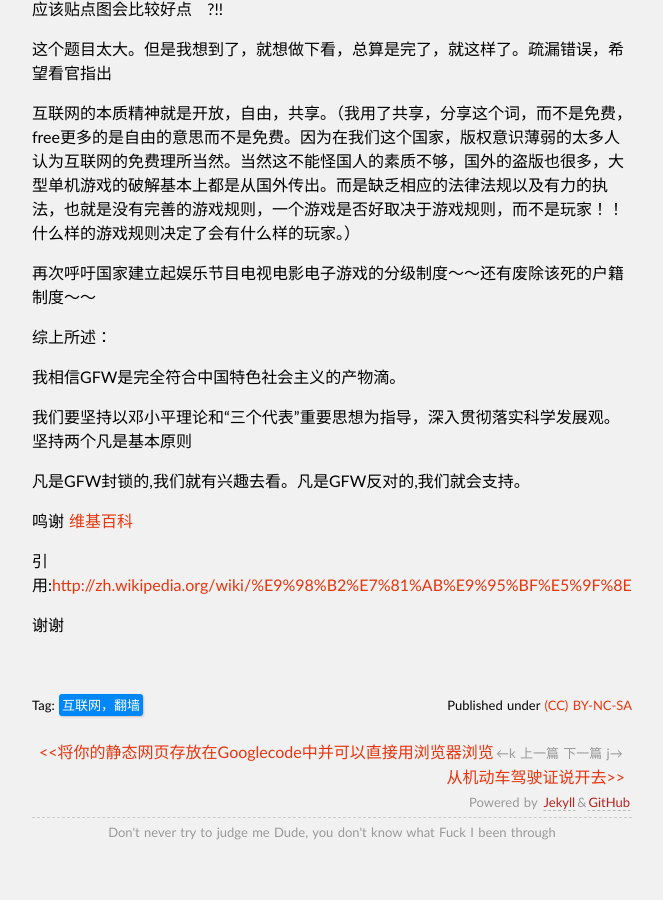
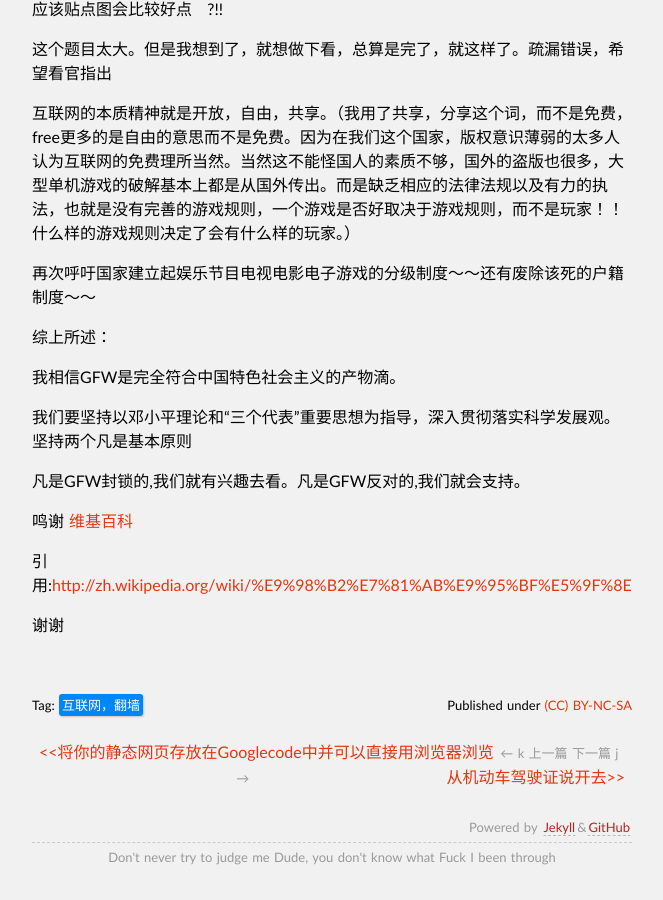
Before and after one commit to xavierskip/xavierskip.github.io, a Jekyll site: the page built from _posts/2012-01-18-e4bb80e4b988e698afe5a299e4b8bae4bb80e4b988e8a681e7bfbbe5a299e4bba5e58f8ae6808ee4b988e7bfbbe5a299-2.md, in a window 1280 px wide and 900 px high, scrolled down 8816 px. Shown: the whole window, without its empty margins (308-971 px from the left). Built offline with Jekyll 4.4.1, drawn with Linux system fonts in a browser that asks for light colours; some web fonts are replaced; Markdown is read by kramdown in place of the engine named in the settings; comment, search, counter and statistics services are not loaded; before the commit the page ends 9691 px from its top, so only the background shows below that; some of the changed lines change nothing that is shown.

Commit message:
&#62;&#62;

```diff
--- a/_layouts/post.html
+++ b/_layouts/post.html
@@ -38,13 +38,13 @@
 <ul class="pager">
   {% if page.next %}
   <li class="next">
-    <a href="{{ page.next.url }}"><<{{ page.next.title }}</a>
+    <a href="{{ page.next.url }}">&#60;&#60;{{ page.next.title }}</a>
   </li>
   {% endif %}
-  <small>&larr;k 上一篇   下一篇 j&rarr;</small>
+  <small>&larr; k 上一篇   下一篇 j &rarr;</small>
   {% if page.previous %}
   <li class="previous">
-    <a href="{{ page.previous.url }}">{{ page.previous.title }}>></a>
+    <a href="{{ page.previous.url }}">{{ page.previous.title }}&#62;&#62;</a>
   </li>
   {% endif %}
 </ul>
```
